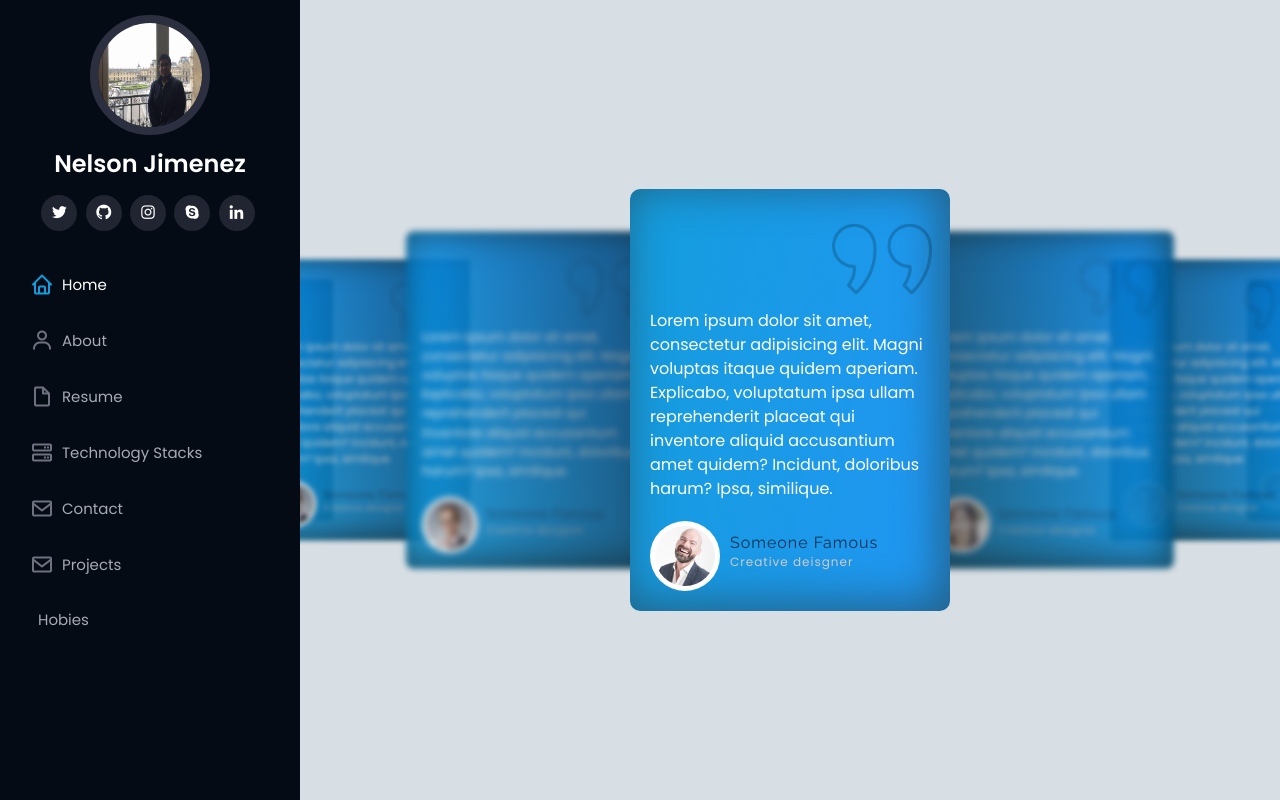
After one commit to jmnelmar/portfolio_flask, a Flask app: page /projects in a window 1280 px wide. The commit adds this page. Run offline with Flask 3, Linux system fonts and the light colour scheme; some libraries are stand-ins or nearby versions.

Commit message:
adding project cards

```diff
--- a/website/__init__.py
+++ b/website/__init__.py
@@ -11,11 +11,13 @@ def create_app():
     from .resume import resume
     from .tech_stacks import stacks
     from .contact import contact
+    from .projects import projects
 
     app.register_blueprint(views, url_prefix = '/')
     app.register_blueprint(about, url_prefix = '/')
     app.register_blueprint(resume, url_prefix = '/')
     app.register_blueprint(stacks, url_prefix = '/')
     app.register_blueprint(contact, url_prefix = '/')
+    app.register_blueprint(projects, url_prefix = '/')
 
     return app
--- /dev/null
+++ b/website/static/css/card.css
@@ -0,0 +1,137 @@
+*{
+  margin: 0;
+  padding: 0;
+  box-sizing: border-box;
+  font-family: 'Poppins', sans-serif;
+  position: relative;
+
+
+}
+
+.swiper {
+  width: 100%;
+  padding-top: 50px;
+  padding-bottom: 50px;
+}
+
+.swiper-slide {
+  background-position: center;
+  background-size: cover;
+  width: 320px;
+  box-shadow: 0 0px 60px 123px -25px, 0 0px 35px 75px -35px;
+  filter: blur(4px);
+  background:#149ddd;
+  background-image: linear-gradient(45deg, #149ddd,#0587f0);
+  border-radius: 10px;
+  opacity: .9;
+  -webkit-box-shadow: inset -7px -5px 43px 4px #033e58;
+  -moz-box-shadow: inset -7px -5px 43px 4px #033e58;
+  box-shadow: inset -7px -5px 43px 4px #033e58;
+}
+.swiper-slide-active{
+    filter: blur(0);
+    background:#149ddd;
+    background-image: linear-gradient(100deg, #149ddd,#2196f3);
+    opacity: 1;
+    -webkit-box-shadow: inset -7px -5px 43px 4px rgb(36, 77, 97,.7);
+    -moz-box-shadow: inset -7px -5px 43px 4px rgb(36, 77, 97,.7);
+    box-shadow: inset -7px -5px 43px 4px rgb(36, 77, 97,.7);
+}
+
+.swiper-slide .testimonialBox {
+  display: block;
+  width: 100%;
+}
+
+section{
+    position: relative;
+    width: 100%;
+    min-height: 100vh;
+    display: flex;
+    justify-content: center;
+    align-items: center;
+    background: #d8dfe4;
+    overflow: hidden;
+}
+
+.testimonialBox  .quote{
+    position: block;
+    left:65%;
+    opacity: .2;
+    width: 100px;
+
+  }
+
+  .testimonialBox .content{
+    position: block;
+    margin: 20px;
+  }
+
+  .testimonialBox .details{
+    display: flex;
+    align-items: center;
+    margin-top: 20px;
+
+  }
+
+  .content p{
+    color: white;
+  }
+
+  .imgBx {
+    position: block;
+    width: 100px;
+    height: 100px;
+    border-radius: 50%;
+    overflow: hidden;
+    margin-right: 10px;
+    background-color:white;
+  }
+
+
+
+  .testimonialBox .details .imgBx{
+    position: relative;
+    width: 60px;
+    height: 60px;
+    border-radius: 50%;
+    overflow: hidden;
+    margin-right: 10px;
+  }
+
+  .img-ring{
+    width: 70px;
+    height: 70px;
+    border-radius: 50%;
+    background-color: white;
+    margin-right: 10px;
+  }
+
+  .img-ring .imgBx{
+    position: absolute;
+    left: 50%; /* relative to nearest positioned ancestor or body element */
+    top: 50%; /*  relative to nearest positioned ancestor or body element */
+    transform: translate(-50%, -50%); /* relative to element's height & width */
+  }
+
+  .testimonialBox .details .imgBx img{
+    position: absolute;
+    top: 0;
+    left: 0;
+    width: 100%;
+    height: 100%;
+    object-fit: cover;
+  }
+
+  .testimonialBox .details h3{
+    font-size: 16px;
+    font-weight: 400;
+    letter-spacing: 1px;
+    color: #073255;
+    line-height: 1.1em;
+  }
+
+  .testimonialBox .details span{
+    font-size: 12px;
+    color: #cfcaca;
+  }
--- a/website/templates/base.html
+++ b/website/templates/base.html
@@ -26,6 +26,12 @@
 
   <!-- Template Main CSS File -->
   <link href="static/css/style.css" rel="stylesheet">
+  <link rel="stylesheet" href="static/css/card.css">
+
+  <link rel="preconnect" href="https://fonts.googleapis.com">
+  <link rel="preconnect" href="https://fonts.gstatic.com" crossorigin>
+  <link href="https://fonts.googleapis.com/css2?family=Poppins:ital,wght@0,100;0,200;0,300;0,400;0,500;0,600;0,700;0,800;0,900;1,100;1,200;1,300;1,400;1,500;1,600;1,700;1,800;1,900&display=swap" rel="stylesheet">
+
 
 
 </head>
@@ -59,6 +65,7 @@
           <li><a href="/resume" class="nav-link scrollto"><i class="bx bx-file-blank"></i> <span>Resume</span></a></li>
           <li><a href="/tech-stacks" class="nav-link scrollto"><i class="bx bx-server"></i> <span>Technology Stacks</span></a></li>
           <li><a href="/contact" class="nav-link scrollto"><i class="bx bx-envelope"></i> <span>Contact</span></a></li>
+          <li><a href="/projects" class="nav-link scrollto"><i class="bx bx-envelope"></i> <span>Projects</span></a></li>
           <li><a href="http://monstermatchunity.s3-website-us-west-1.amazonaws.com/" class="nav-link scrollto"><i class="bx bx-hobby"></i> <span>Hobies</span></a></li>
 
         </ul>
@@ -79,6 +86,7 @@
 
     {%block contacts%} {%endblock%}
 
+    {%block projects%} {%endblock%}
 
 
   </main><!-- End #main -->
--- /dev/null
+++ b/website/templates/card.html
@@ -0,0 +1,194 @@
+{% extends "base.html" %}
+
+{%block projects%}
+    <section>
+        <div class="swiper mySwiper">
+            <div class="swiper-wrapper">
+              <div class="swiper-slide">
+                <div class="testimonialBox">
+                    <div class="content">
+                        <img src="/static/img/quote.png" class="quote" alt="">
+                        <div class="conten">
+                            <p>
+                                Lorem ipsum dolor sit amet, consectetur adipisicing elit. Magni voluptas itaque quidem aperiam. Explicabo, voluptatum ipsa ullam reprehenderit placeat qui inventore aliquid accusantium amet quidem? Incidunt, doloribus harum? Ipsa, similique.
+                            </p>
+                            <div class="details">
+                                <div class="img-ring">
+                                    <div class="imgBx">
+                                        <img src="/static/img/testimonials/testimonials-1.jpg" alt="">
+                                    </div>
+                                </div>
+                                <h3>Someone Famous<br><span>Creative deisgner</span></h3>
+                            </div>
+                        </div>
+
+                    </div>
+                </div>
+
+              </div>
+
+              <div class="swiper-slide">
+                <div class="testimonialBox">
+                    <div class="content">
+                        <img src="/static/img/quote.png" class="quote" alt="">
+                        <div class="conten">
+                            <p>
+                                Lorem ipsum dolor sit amet, consectetur adipisicing elit. Magni voluptas itaque quidem aperiam. Explicabo, voluptatum ipsa ullam reprehenderit placeat qui inventore aliquid accusantium amet quidem? Incidunt, doloribus harum? Ipsa, similique.
+                            </p>
+                            <div class="details">
+                                <div class="img-ring">
+                                    <div class="imgBx">
+                                        <img src="/static/img/testimonials/testimonials-2.jpg" alt="">
+                                    </div>
+                                </div>
+                                <h3>Someone Famous<br><span>Creative deisgner</span></h3>
+                            </div>
+                        </div>
+
+                    </div>
+                </div>
+
+              </div>
+
+              <div class="swiper-slide">
+                <div class="testimonialBox">
+                    <div class="content">
+                        <img src="/static/img/quote.png" class="quote" alt="">
+                        <div class="conten">
+                            <p>
+                                Lorem ipsum dolor sit amet, consectetur adipisicing elit. Magni voluptas itaque quidem aperiam. Explicabo, voluptatum ipsa ullam reprehenderit placeat qui inventore aliquid accusantium amet quidem? Incidunt, doloribus harum? Ipsa, similique.
+                            </p>
+                            <div class="details">
+                                <div class="img-ring">
+                                    <div class="imgBx">
+                                        <img src="/static/img/testimonials/testimonials-3.jpg" alt="">
+                                    </div>
+                                </div>
+                                <h3>Someone Famous<br><span>Creative deisgner</span></h3>
+                            </div>
+                        </div>
+
+                    </div>
+                </div>
+
+              </div>
+
+              <div class="swiper-slide">
+                <div class="testimonialBox">
+                    <div class="content">
+                        <img src="/static/img/quote.png" class="quote" alt="">
+                        <div class="conten">
+                            <p>
+                                Lorem ipsum dolor sit amet, consectetur adipisicing elit. Magni voluptas itaque quidem aperiam. Explicabo, voluptatum ipsa ullam reprehenderit placeat qui inventore aliquid accusantium amet quidem? Incidunt, doloribus harum? Ipsa, similique.
+                            </p>
+                            <div class="details">
+                                <div class="img-ring">
+                                    <div class="imgBx">
+                                        <img src="/static/img/testimonials/testimonials-4.jpg" alt="">
+                                    </div>
+                                </div>
+                                <h3>Someone Famous<br><span>Creative deisgner</span></h3>
+                            </div>
+                        </div>
+
+                    </div>
+                </div>
+
+              </div>
+
+              <div class="swiper-slide">
+                <div class="testimonialBox">
+                    <div class="content">
+                        <img src="/static/img/quote.png" class="quote" alt="">
+                        <div class="conten">
+                            <p>
+                                Lorem ipsum dolor sit amet, consectetur adipisicing elit. Magni voluptas itaque quidem aperiam. Explicabo, voluptatum ipsa ullam reprehenderit placeat qui inventore aliquid accusantium amet quidem? Incidunt, doloribus harum? Ipsa, similique.
+                            </p>
+                            <div class="details">
+                                <div class="img-ring">
+                                    <div class="imgBx">
+                                        <img src="/static/img/testimonials/testimonials-5.jpg" alt="">
+                                    </div>
+                                </div>
+                                <h3>Someone Famous<br><span>Creative deisgner</span></h3>
+                            </div>
+                        </div>
+
+                    </div>
+                </div>
+
+              </div>
+
+              <div class="swiper-slide">
+                <div class="testimonialBox">
+                    <div class="content">
+                        <img src="/static/img/quote.png" class="quote" alt="">
+                        <div class="conten">
+                            <p>
+                                Lorem ipsum dolor sit amet, consectetur adipisicing elit. Magni voluptas itaque quidem aperiam. Explicabo, voluptatum ipsa ullam reprehenderit placeat qui inventore aliquid accusantium amet quidem? Incidunt, doloribus harum? Ipsa, similique.
+                            </p>
+                            <div class="details">
+                                <div class="img-ring">
+                                    <div class="imgBx">
+                                        <img src="/static/img/testimonials/testimonials-3.jpg" alt="">
+                                    </div>
+                                </div>
+                                <h3>Someone Famous<br><span>Creative deisgner</span></h3>
+                            </div>
+                        </div>
+
+                    </div>
+                </div>
+
+              </div>
+
+              <div class="swiper-slide">
+                <div class="testimonialBox">
+                    <div class="content">
+                        <img src="/static/img/quote.png" class="quote" alt="">
+                        <div class="conten">
+                            <p>
+                                Lorem ipsum dolor sit amet, consectetur adipisicing elit. Magni voluptas itaque quidem aperiam. Explicabo, voluptatum ipsa ullam reprehenderit placeat qui inventore aliquid accusantium amet quidem? Incidunt, doloribus harum? Ipsa, similique.
+                            </p>
+                            <div class="details">
+                                <div class="img-ring">
+                                    <div class="imgBx">
+                                        <img src="/static/img/testimonials/testimonials-3.jpg" alt="">
+                                    </div>
+                                </div>
+                                <h3>Someone Famous<br><span>Creative deisgner</span></h3>
+                            </div>
+                        </div>
+
+                    </div>
+                </div>
+
+              </div>
+            </div>
+            <div class="swiper-pagination"></div>
+          </div>
+
+    </section>
+  <!-- Swiper -->
+
+  <!-- Swiper JS -->
+  <script src="https://cdn.jsdelivr.net/npm/swiper@11/swiper-bundle.min.js"></script>
+
+  <!-- Initialize Swiper -->
+  <script>
+    var swiper = new Swiper(".mySwiper", {
+      effect: "coverflow",
+      grabCursor: true,
+      centeredSlides: true,
+      slidesPerView: "auto",
+      coverflowEffect: {
+        rotate: 0,
+        stretch: 0,
+        depth: 100,
+        modifier: 3,
+        slideShadows: true,
+      },
+      loop:true,
+    });
+  </script>
+{%endblock%}
```
Also changed, not shown: website/projects.py (added, +8 -0 lines), website/static/img/quote.png (added).
